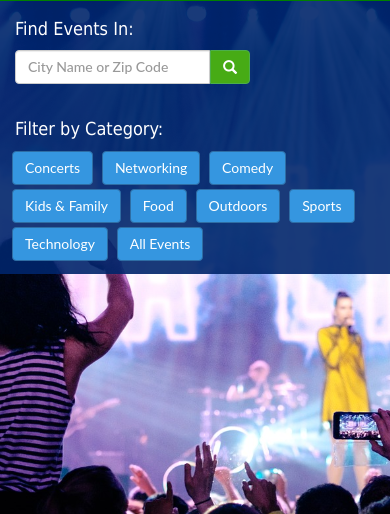
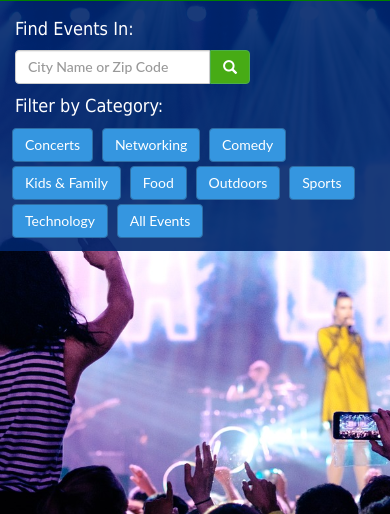
Before and after one commit to CocoZDev/EventHub, a PHP site: page / in a window 390 px wide. Shown: the part 88-602 px from the top of the page. Run offline with PHP 8.4, Linux system fonts and the light colour scheme; some libraries are stand-ins or nearby versions.

Commit message:
updated event menu style

```diff
--- a/assets/css/style.css
+++ b/assets/css/style.css
@@ -242,7 +242,7 @@ a:active {
   font-weight: 500;
   background-color: rgba(0, 37, 107, 0.9);
   /* border: 2px solid #00d4fa; */
-  height: calc(100% - 100px);
+  height: calc(100% - 62px);
   font-size: 1.2em;
   text-align: left;
   font-family: Montserrat, Tahoma, Arial, sans-serif;
@@ -329,6 +329,10 @@ a:active {
     height: auto;
   }
 
+  #search-menu .filter-events .search-heading {
+    margin-top: -3px;
+  }
+
   #event-container {
     position: relative;
     top: 100px;
--- a/index.html
+++ b/index.html
@@ -48,7 +48,7 @@
 						<h4 class="search-heading">Find Events In:</h4>
 					</div>
 				</div>
-				<div class="row">
+				<div class="row find-events">
 					<div class="col-xs-12">
 						<form class="form-inline">
 							<div class="form-group">
@@ -64,7 +64,7 @@
 				</div>
 
 				<!-- Event Type Heading -->
-				<div class="row">
+				<div class="row filter-events">
 					<div class="col-xs-12">
 						<h4 class="search-heading">Filter by Category:</h4>
 					</div>
```
